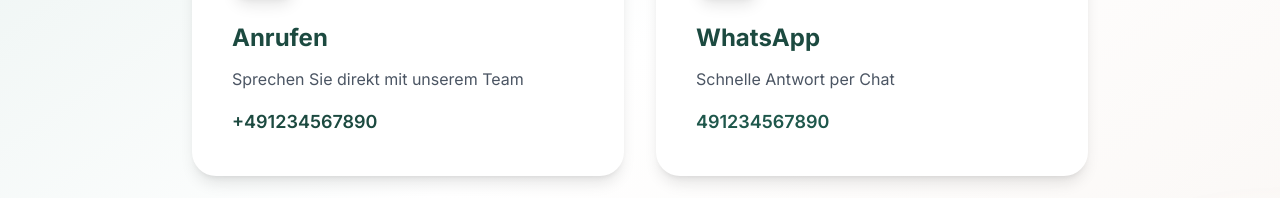
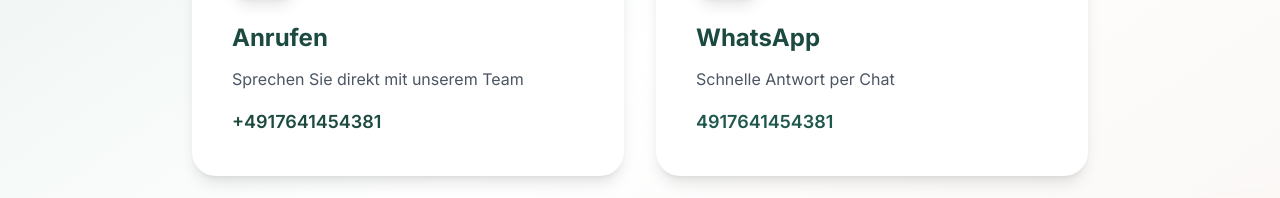
Before and after one commit to abhassanus-spec/ami, a React (Vite) app: page / in a window 1280 px wide. Shown: the part 5606-5804 px from the top of the page. Built offline with nearby package versions, Linux system fonts and the light colour scheme; no server answers.

Commit message:
Updated QUICK-START.md

```diff
--- a/src/components/BookingSection.tsx
+++ b/src/components/BookingSection.tsx
@@ -56,8 +56,8 @@ const BookingSection: React.FC = () => {
     },
   };
 
-  const phoneNumber = '+491234567890'; // Replace with actual phone
-  const whatsappNumber = '491234567890'; // Replace with actual WhatsApp number
+  const phoneNumber = '+4917641454381';
+  const whatsappNumber = '4917641454381';
   const whatsappMessage = encodeURIComponent(
     language === 'de'
       ? 'Hallo, ich möchte gerne einen Termin vereinbaren.'
--- a/src/components/CallButton.tsx
+++ b/src/components/CallButton.tsx
@@ -2,7 +2,7 @@ import React from 'react';
 import { Phone } from 'lucide-react';
 
 const CallButton: React.FC = () => {
-  const phoneNumber = '+49201XXXXXXX'; // Replace with actual number
+  const phoneNumber = '+4917641454381';
 
   return (
     <a
--- a/src/components/WhatsAppButton.tsx
+++ b/src/components/WhatsAppButton.tsx
@@ -2,7 +2,7 @@ import React from 'react';
 import { MessageCircle } from 'lucide-react';
 
 const WhatsAppButton: React.FC = () => {
-  const phoneNumber = '491234567890'; // Replace with actual number
+  const phoneNumber = '4917641454381';
   const message = encodeURIComponent('Hallo, ich möchte gerne einen Termin vereinbaren.');
 
   return (
--- a/src/utils/schema.ts
+++ b/src/utils/schema.ts
@@ -5,7 +5,7 @@ export const localBusinessSchema = {
   image: 'https://aljeroudy-aesthetik.de/logo.png',
   '@id': 'https://aljeroudy-aesthetik.de',
   url: 'https://aljeroudy-aesthetik.de',
-  telephone: '+49-201-XXXXXXX',
+  telephone: '+49-176-41454381',
   priceRange: '€€',
   address: {
     '@type': 'PostalAddress',
```
Also changed, not shown: 1 other file (tests, documents, lock files or other folders).
